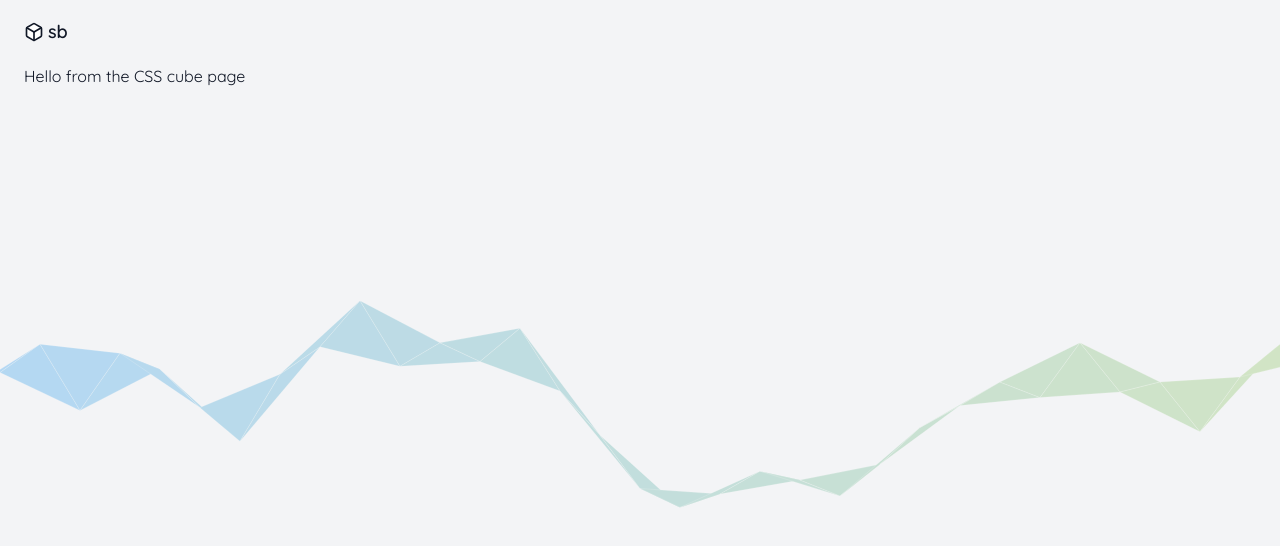
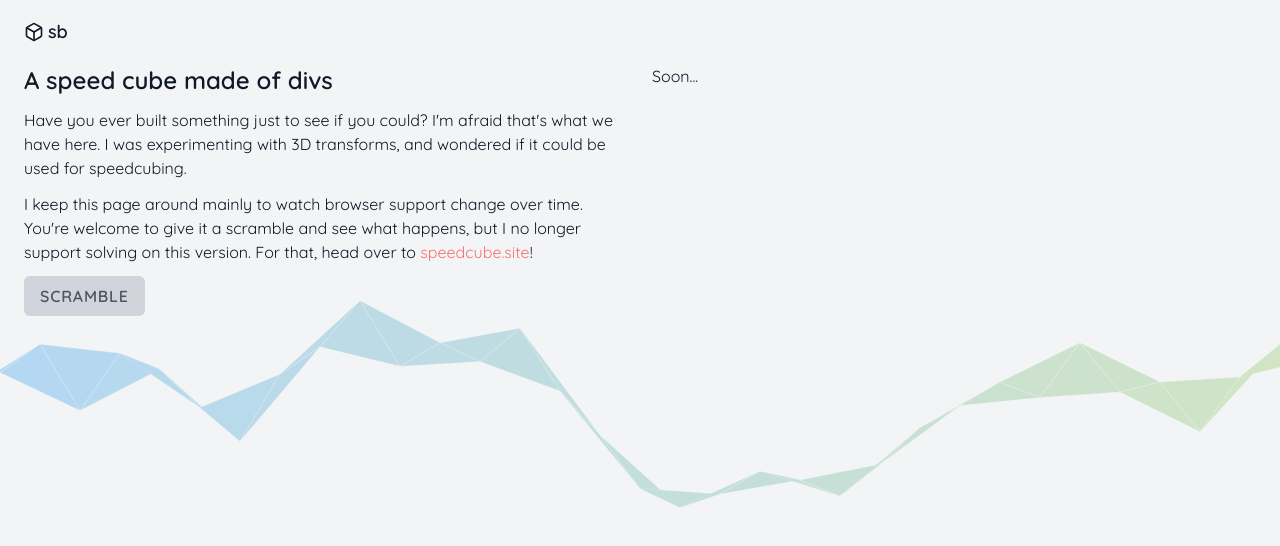
Before and after one commit to scottbedard/scottbedard.net, a Vue app: page /experiments/css-cube in a window 1280 px wide. Shown: the top 546 px of the page. Built offline with nearby package versions, Linux system fonts and the light colour scheme.

Commit message:
scaffolding cube page

```diff
--- /dev/null
+++ b/src/components/Button.vue
@@ -0,0 +1,5 @@
+<template>
+  <button class="bg-gray-300 font-bold px-4 py-2 rounded-md text-gray-600 tracking-wider uppercase hover:bg-gray-400 hover:text-gray-800">
+    <slot />
+  </button>
+</template>
--- /dev/null
+++ b/src/components/CssTwister.vue
@@ -0,0 +1,5 @@
+<template>
+  <div>
+    Soon...
+  </div>
+</template>
--- /dev/null
+++ b/src/components/PageTitle.vue
@@ -0,0 +1,3 @@
+<template>
+  <h2 class="font-bold text-2xl"><slot /></h2>
+</template>
--- a/src/pages/experiments/CanvasRibbon.vue
+++ b/src/pages/experiments/CanvasRibbon.vue
@@ -2,7 +2,7 @@
   <Layout>
     <div class="max-w-2xl">
       <div class="gap-6 grid">
-        <h1 class="font-bold text-2xl">About my site background...</h1>
+        <PageTitle>About my site background...</PageTitle>
         <p>
           I call it my canvas ribbon, and it's what happened one night while playing
           around with a function to calculate gradients. To render the canvas I'm
@@ -44,6 +44,7 @@
 import { defineComponent } from 'vue'
 import { deviation, horizontalGap } from '@/components/Ribbon.vue'
 import Layout from '@/components/Layout.vue'
+import PageTitle from '@/components/PageTitle.vue'
 import RangeInput from '@/components/RangeInput.vue'
 
 const originalDeviation = deviation.value
@@ -52,6 +53,7 @@ const originalPointCoint = horizontalGap.value
 export default defineComponent({
   components: {
     Layout,
+    PageTitle,
     RangeInput,
   },
   setup() {
--- a/src/pages/experiments/CssCube.vue
+++ b/src/pages/experiments/CssCube.vue
@@ -1,16 +1,52 @@
 <template>
   <Layout>
-    Hello from the CSS cube page
+    <div class="gap-6 grid md:grid-cols-2">
+      <div class="gap-3 grid">
+        <PageTitle>A speed cube made of divs</PageTitle>
+        <p>
+          Have you ever built something just to see if you could? I'm
+          afraid that's what we have here. I was experimenting with 3D
+          transforms, and wondered if it could be used for speedcubing.
+        </p>
+        <p>
+          I keep this page around mainly to watch browser support change
+          over time. You're welcome to give it a scramble and see what
+          happens, but I no longer support solving on this version. For that,
+          head over to <a href="https://speedcube.site">speedcube.site</a>!
+        </p>
+        <div>
+          <Button @click.prevent="scramble">Scramble</Button>
+        </div>
+      </div>
+      <div>
+        <CssTwister />
+      </div>
+    </div>
   </Layout>
 </template>
 
 <script lang="ts">
 import { defineComponent } from 'vue'
+import Button from '@/components/Button.vue'
+import CssTwister from '@/components/CssTwister.vue'
 import Layout from '@/components/Layout.vue'
+import PageTitle from '@/components/PageTitle.vue'
 
 export default defineComponent({
   components: {
-    Layout
+    Button,
+    CssTwister,
+    Layout,
+    PageTitle,
+  },
+  setup() {
+    const scramble = () => {
+      console.log('scrambling')
+    }
+
+    return {
+      scramble
+    }
   }
 })
 </script>
```
